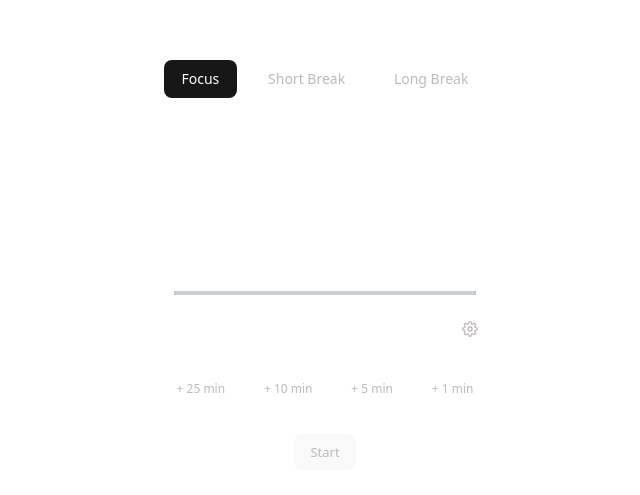
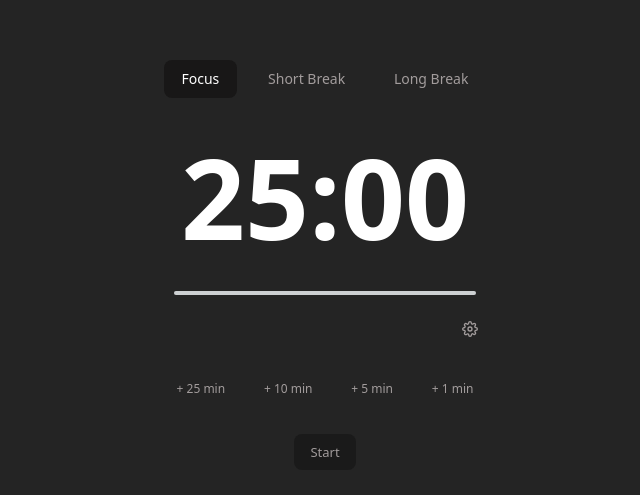
Before and after one commit to ink3rroll/REACT-ROADMAP-Pomodoro-Tracker, a React (Vite) app: page / in a window 1280 px wide. Shown: the part 135-630 px from the top of the page, without its empty margins (315-955 px from the left). Built offline with nearby package versions, Linux system fonts and the light colour scheme.

Commit message:
color theme forced to dark

```diff
--- a/src/styles/index.css
+++ b/src/styles/index.css
@@ -2,7 +2,6 @@
   font-family: system-ui, Avenir, Helvetica, Arial, sans-serif;
   line-height: 1.5;
   font-weight: 400;
-  color-scheme: dark;
 
   color: rgba(181, 175, 175, 0.87);
   background-color: #242424;
@@ -56,16 +55,3 @@ button:focus,
 button:focus-visible {
   /* outline: 4px auto -webkit-focus-ring-color; */
 }
-
-@media (prefers-color-scheme: light) {
-  :root {
-    color: #213547;
-    background-color: #ffffff;
-  }
-  a:hover {
-    color: #747bff;
-  }
-  button {
-    background-color: #f9f9f9;
-  }
-}
```
